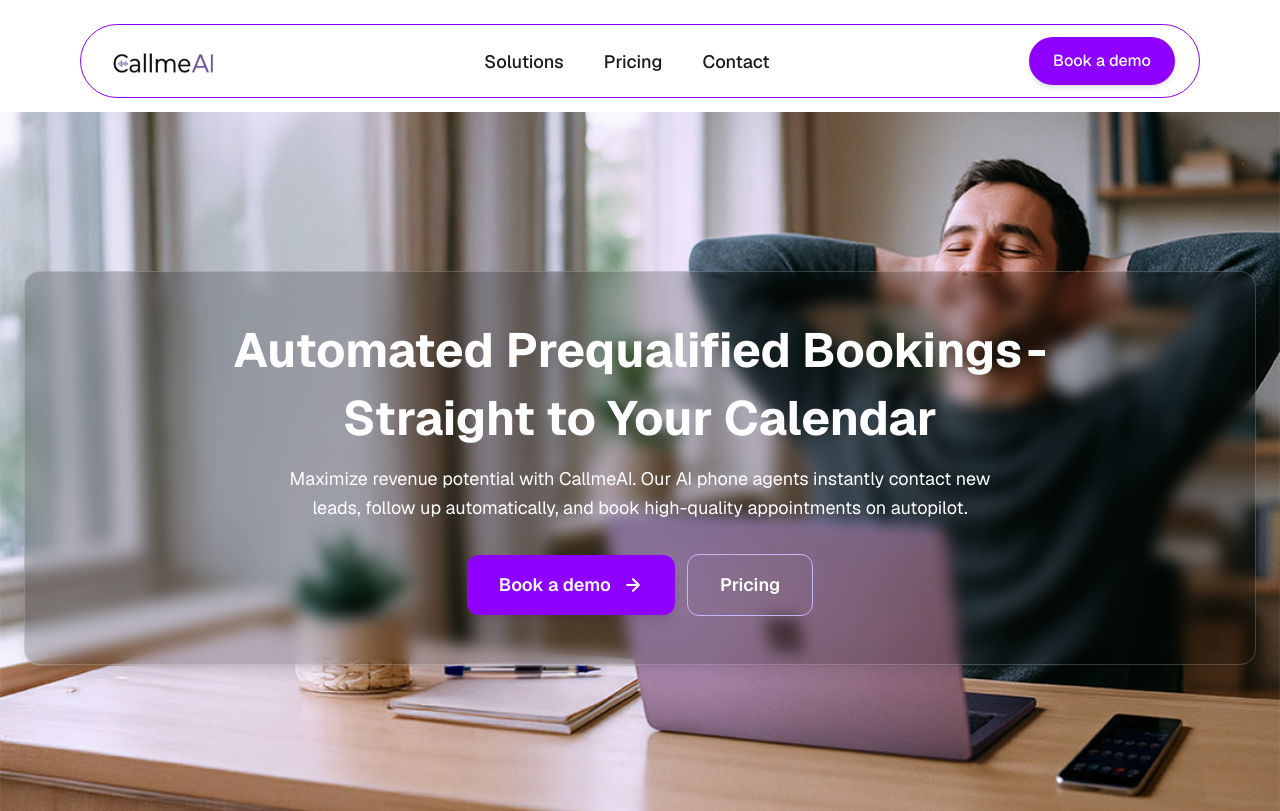
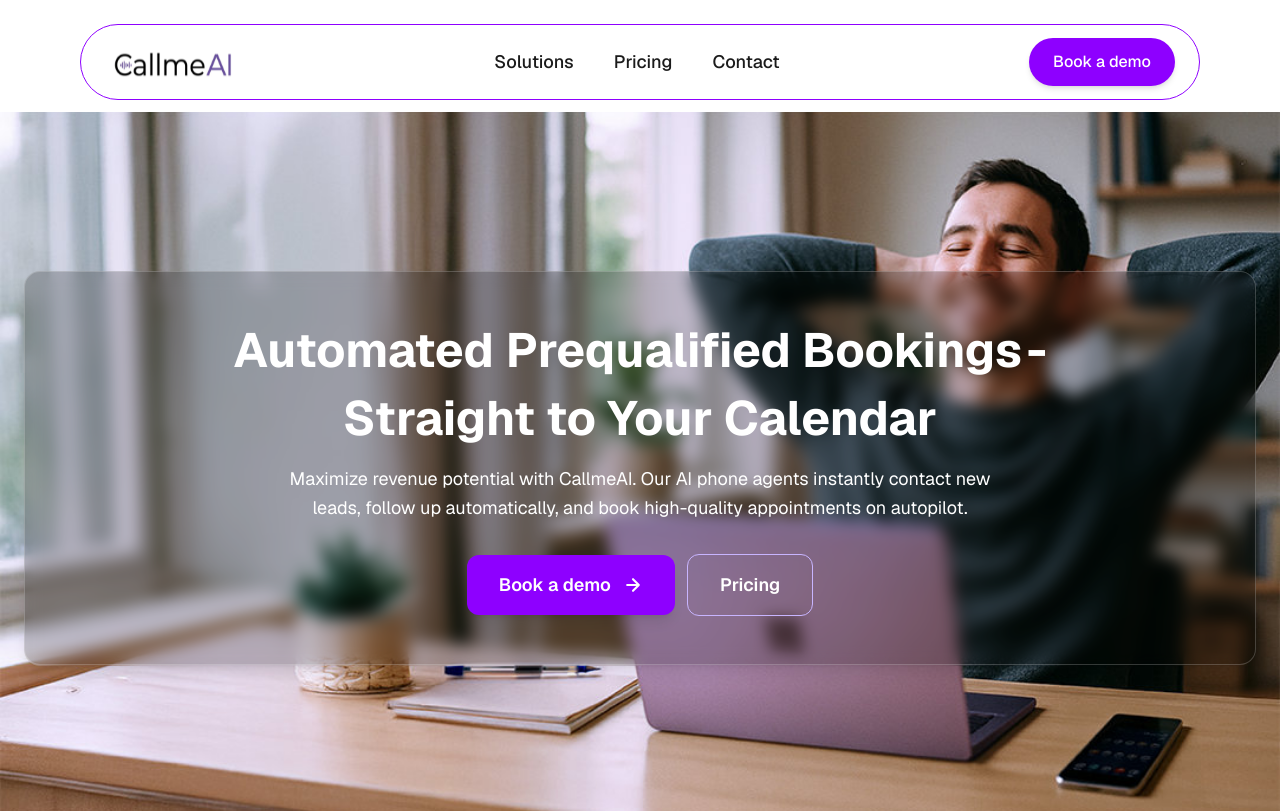
Before and after one commit to juyel66/CallmeAI, a Next.js app: page / in a window 1280 px wide. Shown: the top 811 px of the page. Built offline with nearby package versions, Linux system fonts and the light colour scheme.

Commit message:
Update Navbar component: increase logo image width for better visibility

```diff
--- a/app/pages/Navbar/Navbar.tsx
+++ b/app/pages/Navbar/Navbar.tsx
@@ -30,7 +30,7 @@ const Navbar = () => {
                         <Image
                             src={logoImage}
                             alt="logo"
-                            width={120}
+                            width={140}
                             height={40}
                         />
                     </Link>
```
